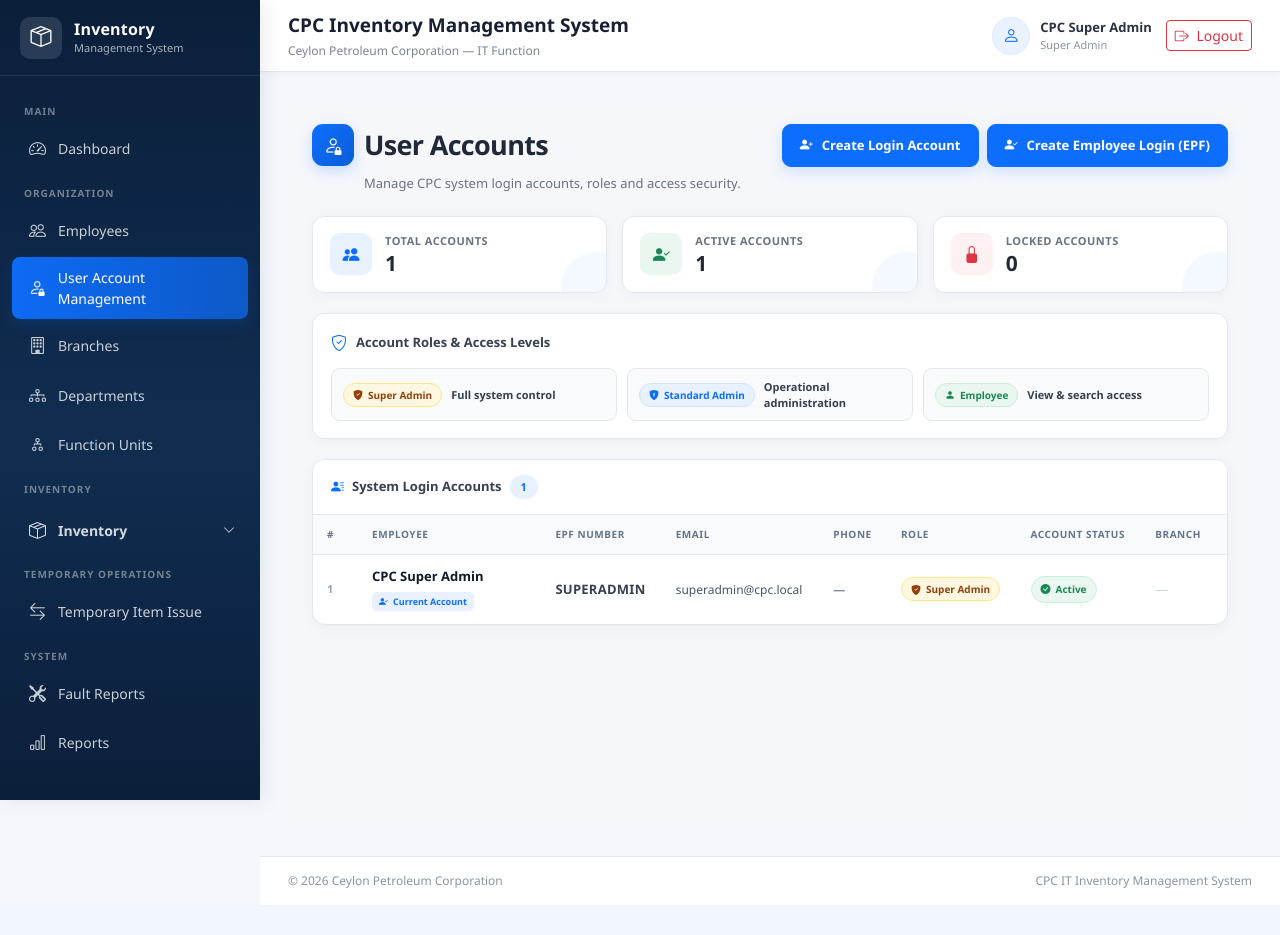
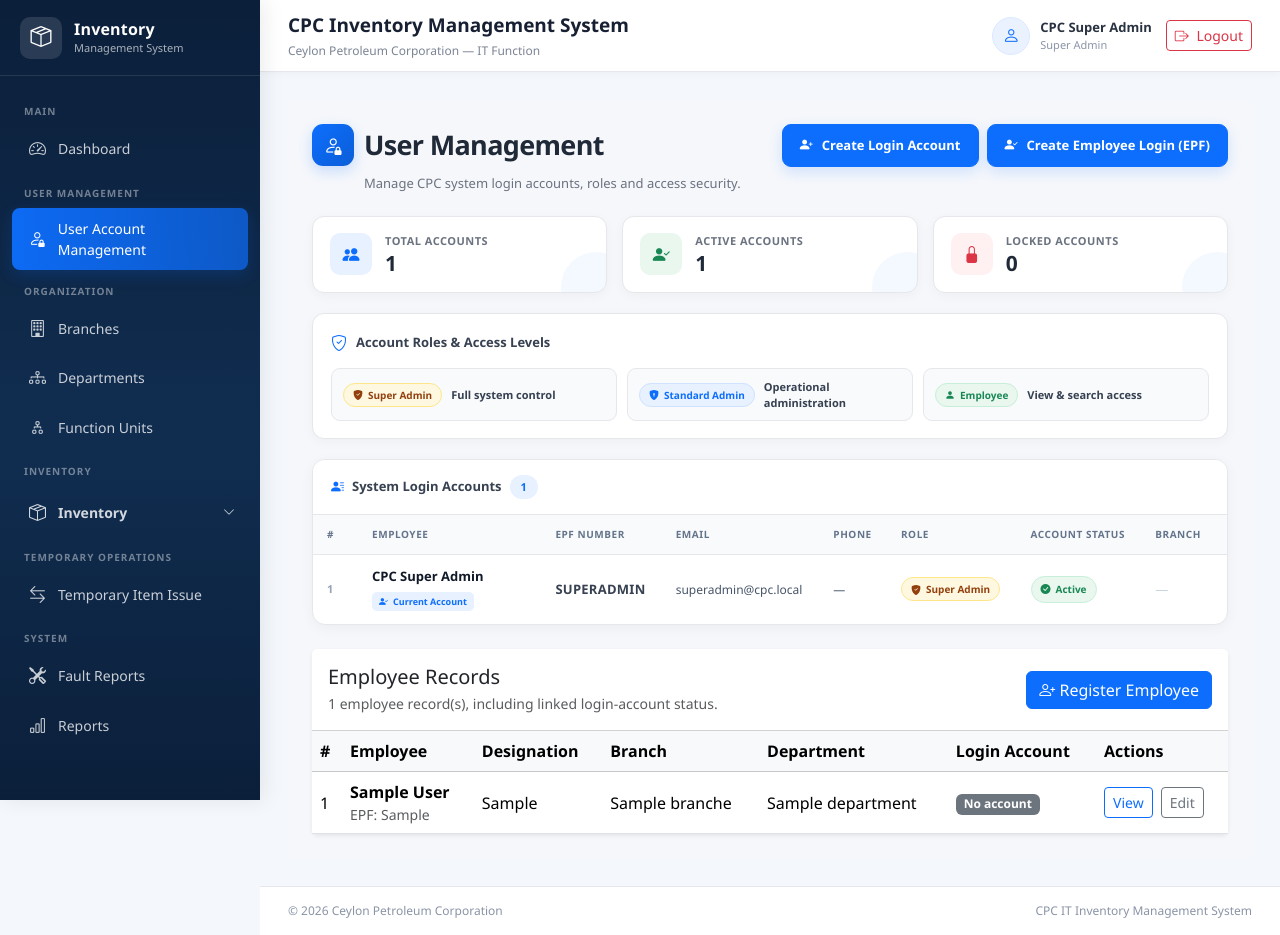
Before and after one commit to kavindhya-gothmini/cpc-inventory-management-system, a Laravel app: page /admin/users in a window 1280 px wide. Before the commit the page ends 905 px from the top, so only its background shows below. Run offline with Laravel 12, Linux system fonts and the light colour scheme; a user stored in the database is signed in; data comes from the database, SQL or seed files in the repository; tables that the repository leaves empty hold one stand-in row (values such as "Sample post").

Commit message:
combined user account management and employees section

```diff
--- a/app/Http/Controllers/Admin/UserController.php
+++ b/app/Http/Controllers/Admin/UserController.php
@@ -33,9 +33,19 @@ class UserController extends Controller
             ->latest()
             ->paginate(15);
 
+        $employees = Employee::with([
+            'branch',
+            'department',
+            'functionUnit',
+            'user',
+        ])
+            ->latest()
+            ->paginate(15, ['*'], 'employees_page')
+            ->withQueryString();
+
         return view(
             'admin.users.index',
-            compact('users')
+            compact('users', 'employees')
         );
     }
 
--- a/resources/views/admin/users/index.blade.php
+++ b/resources/views/admin/users/index.blade.php
@@ -1,6 +1,6 @@
 @extends('layouts.admin')
 
-@section('title', 'User Accounts | CPC Inventory Management System')
+@section('title', 'User Management | CPC Inventory Management System')
 
 @section('content')
 
@@ -934,7 +934,7 @@ $lockedUsers = $users->getCollection()->where('is_locked', true)->count();
 
         <h2>
             <i class="bi bi-person-lock"></i>
-            <span>User Accounts</span>
+            <span>User Management</span>
         </h2>
 
         <p>
@@ -2021,6 +2021,85 @@ $lockedUsers = $users->getCollection()->where('is_locked', true)->count();
 
 </div>
 
+<section class="card border-0 shadow-sm mt-4">
+    <div class="card-header bg-white d-flex flex-wrap justify-content-between align-items-center gap-2 py-3">
+        <div>
+            <h3 class="h5 mb-1">Employee Records</h3>
+            <p class="text-muted small mb-0">
+                {{ $employees->total() }} employee record(s), including linked login-account status.
+            </p>
+        </div>
+        <a href="{{ route('admin.employees.create') }}" class="btn btn-primary">
+            <i class="bi bi-person-plus"></i>
+            Register Employee
+        </a>
+    </div>
+
+    <div class="table-responsive">
+        <table class="table table-hover align-middle mb-0">
+            <thead class="table-light">
+                <tr>
+                    <th>#</th>
+                    <th>Employee</th>
+                    <th>Designation</th>
+                    <th>Branch</th>
+                    <th>Department</th>
+                    <th>Login Account</th>
+                    <th>Actions</th>
+                </tr>
+            </thead>
+            <tbody>
+                @forelse ($employees as $employee)
+                    <tr>
+                        <td>{{ $employees->firstItem() + $loop->index }}</td>
+                        <td>
+                            <strong>{{ $employee->name }}</strong>
+                            <div class="small text-muted">EPF: {{ $employee->epf_no }}</div>
+                        </td>
+                        <td>{{ $employee->designation ?: '—' }}</td>
+                        <td>{{ $employee->branch?->name ?? 'Not assigned' }}</td>
+                        <td>{{ $employee->department?->name ?? 'Not assigned' }}</td>
+                        <td>
+                            @if ($employee->user)
+                                <span class="badge bg-success">Created</span>
+                            @else
+                                <span class="badge bg-secondary">No account</span>
+                            @endif
+                        </td>
+                        <td>
+                            <div class="d-flex gap-2">
+                                <a
+                                    href="{{ route('admin.employees.show', $employee) }}"
+                                    class="btn btn-sm btn-outline-primary"
+                                >
+                                    View
+                                </a>
+                                <a
+                                    href="{{ route('admin.employees.edit', $employee) }}"
+                                    class="btn btn-sm btn-outline-secondary"
+                                >
+                                    Edit
+                                </a>
+                            </div>
+                        </td>
+                    </tr>
+                @empty
+                    <tr>
+                        <td colspan="7" class="text-center text-muted py-4">
+                            No employee records found.
+                        </td>
+                    </tr>
+                @endforelse
+            </tbody>
+        </table>
+    </div>
+
+    @if ($employees->hasPages())
+        <div class="card-footer bg-white">
+            {{ $employees->links() }}
+        </div>
+    @endif
+</section>
 
 </div>
 
--- a/resources/views/layouts/admin.blade.php
+++ b/resources/views/layouts/admin.blade.php
@@ -997,41 +997,9 @@ $isEmployee = $currentUser
         @endif
 
         @if(!$isEmployee)
-        {{-- =================================================
-             ORGANIZATION
-        ================================================== --}}
-
         <div class="sidebar-section-title">
-            Organization
+            User Management
         </div>
-
-
-        {{-- =================================================
-             EMPLOYEES
-             ALL ROLES
-        ================================================== --}}
-
-        @if(Route::has('admin.employees.index'))
-
-            <a
-                href="{{ route('admin.employees.index') }}"
-                class="sidebar-link
-                    {{
-                        request()->routeIs('admin.employees.*')
-                            ? 'active'
-                            : ''
-                    }}"
-            >
-
-                <i class="bi bi-people"></i>
-
-                <span>
-                    Employees
-                </span>
-
-            </a>
-
-        @endif
 
 
         {{-- =================================================
@@ -1051,6 +1019,7 @@ $isEmployee = $currentUser
                     class="sidebar-link
                         {{
                             request()->routeIs('admin.users.*')
+                                || request()->routeIs('admin.employees.*')
                                 ? 'active'
                                 : ''
                         }}"
@@ -1083,6 +1052,11 @@ $isEmployee = $currentUser
             @endif
 
         @endif
+
+
+        <div class="sidebar-section-title">
+            Organization
+        </div>
 
 
         {{-- =================================================
```
Also changed, not shown: resources/views/admin/employees/show.blade.php (+4 -4 lines).
